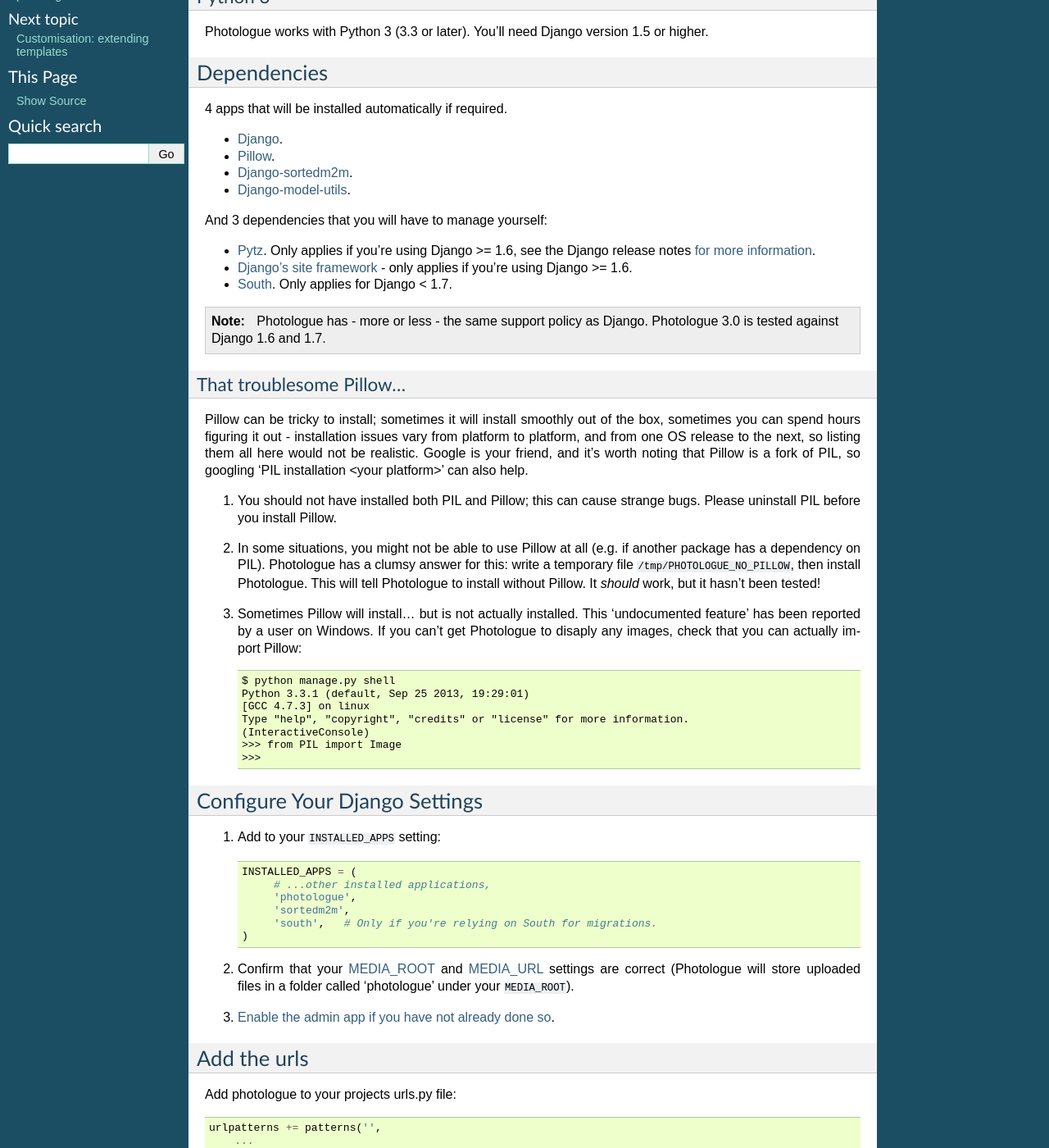
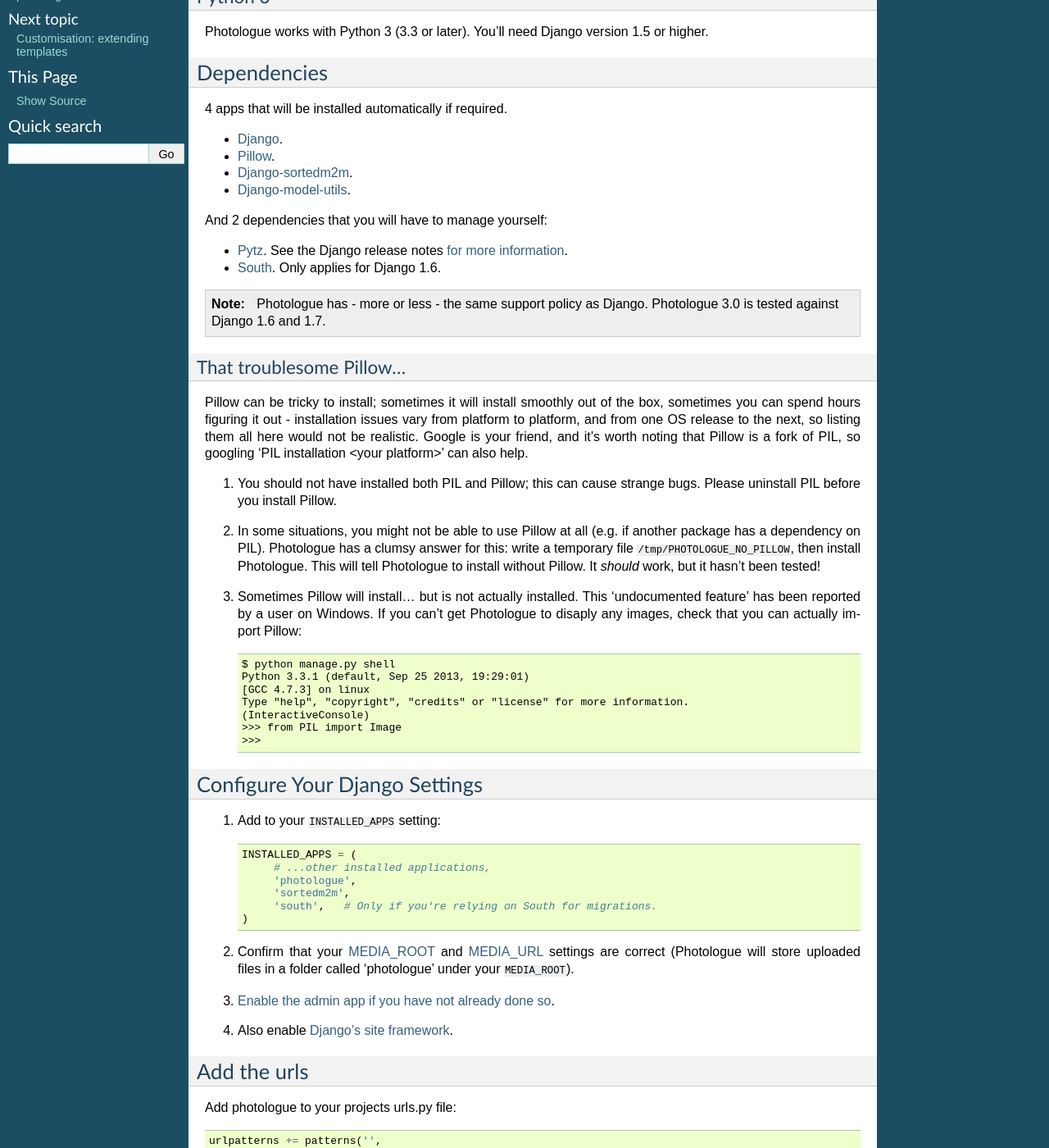
Before and after one commit to richardbarran/django-photologue, a Sphinx documentation site: the page built from docs/pages/installation.rst, in a window 1280 px wide and 1400 px high, scrolled down 413 px. Shown: the whole window at 82% size. Built offline with Sphinx 7.4.7, drawn with Linux system fonts in a browser that asks for light colours.

Commit message:
Update docs on dependencies.

```diff
--- a/docs/pages/installation.rst
+++ b/docs/pages/installation.rst
@@ -37,14 +37,11 @@ Dependencies
 * `Django-sortedm2m <https://pypi.python.org/pypi/django-sortedm2m>`_.
 * `Django-model-utils <https://pypi.python.org/pypi/django-model-utils>`_.
 
-And 3 dependencies that you will have to manage yourself:
+And 2 dependencies that you will have to manage yourself:
 
-* `Pytz <https://pypi.python.org/pypi/pytz>`_. Only applies if you're using Django >= 1.6, see the
-  Django release notes `for more information
+* `Pytz <https://pypi.python.org/pypi/pytz>`_. See the Django release notes `for more information
   <https://docs.djangoproject.com/en/1.6/releases/1.6/#time-zone-aware-day-month-and-week-day-lookups>`_.
-* `Django’s site framework <https://docs.djangoproject.com/en/dev/ref/contrib/sites/#enabling-the-sites-framework>`_
-  - only applies if you're using Django >= 1.6.
-* `South <http://south.aeracode.org/>`_. Only applies for Django < 1.7.
+* `South <http://south.aeracode.org/>`_. Only applies for Django 1.6.
 
 .. note::
 
@@ -99,6 +96,10 @@ Configure Your Django Settings
    are correct (Photologue will store uploaded files in a folder called 'photologue' under your ``MEDIA_ROOT``).
 
 #. `Enable the admin app if you have not already done so <https://docs.djangoproject.com/en/dev/ref/contrib/admin/>`_.
+
+#. Also enable `Django’s site framework
+   <https://docs.djangoproject.com/en/dev/ref/contrib/sites/#enabling-the-sites-framework>`_.
+
 
 Add the urls
 ------------
```
